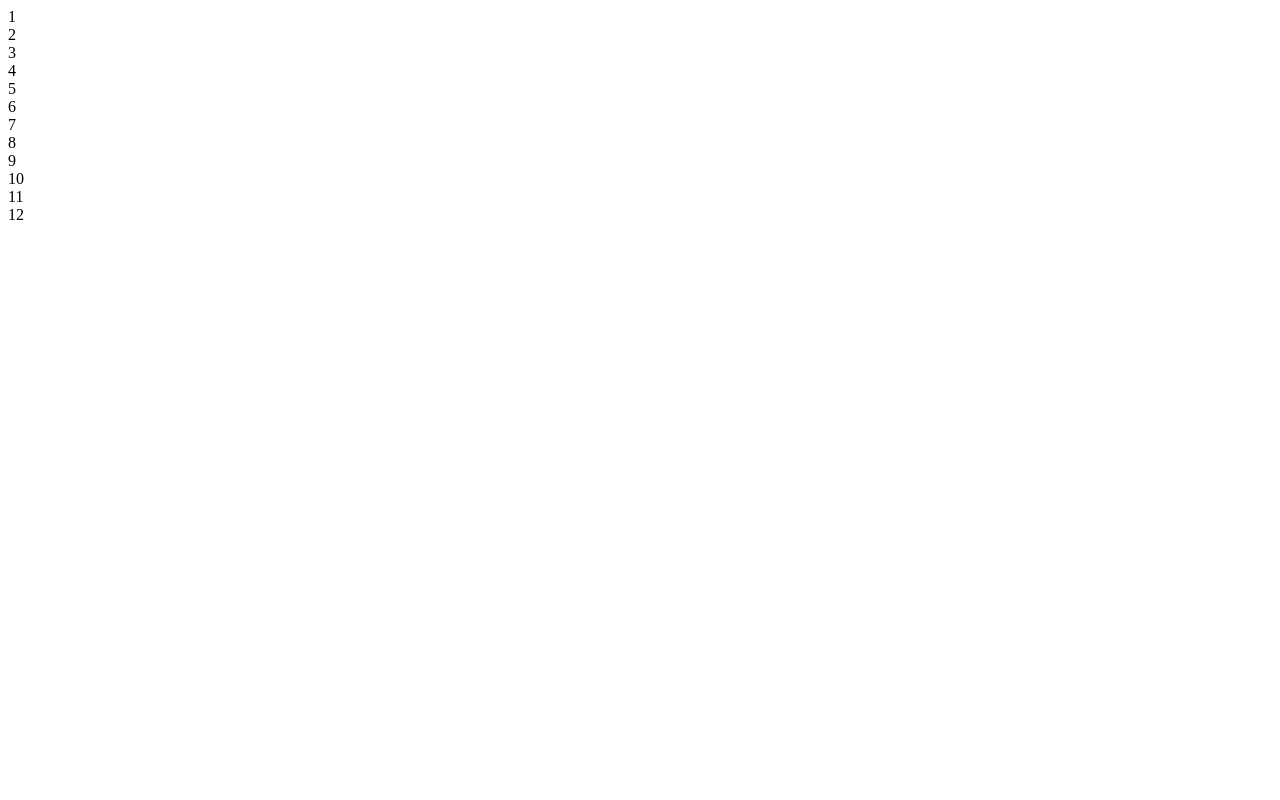
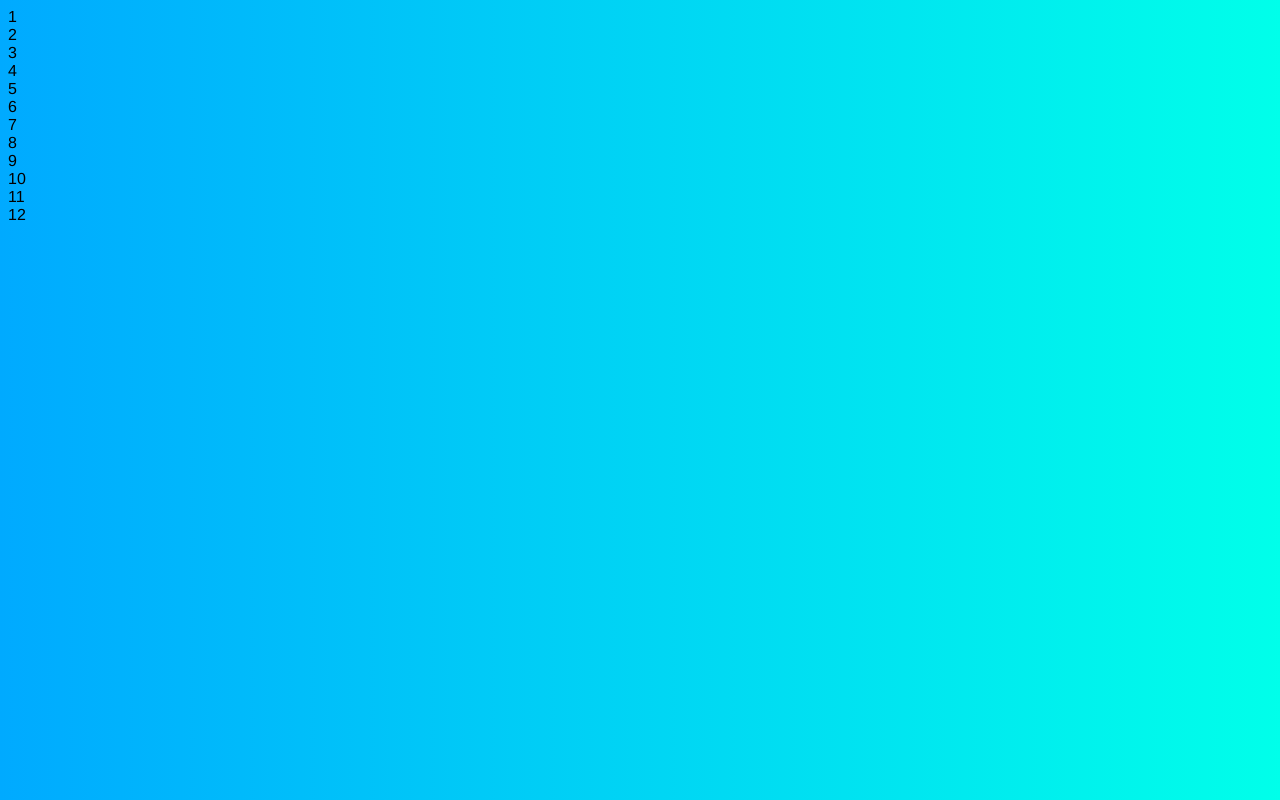
Before and after one commit to fatuma-saleh/Clock, a plain HTML site: page index.html in a window 1280 px wide. Drawn offline with Linux system fonts and the light colour scheme.

Commit message:
correct a type git add index.html
:'

git add index.html

```diff
--- a/index.html
+++ b/index.html
@@ -5,7 +5,7 @@
   <meta http-equiv="X-UA-Compatible" content="IE=edge">
   <meta name="viewport" content="width=device-width, initial-scale=1.0">
   <title>Analog Clock</title>
-  <link href="styles.css" rel ="stlesheet">
+  <link href="styles.css" rel ="stylesheet">
   <script defer src="script.js"></script>
 </head>
 <body>
```
